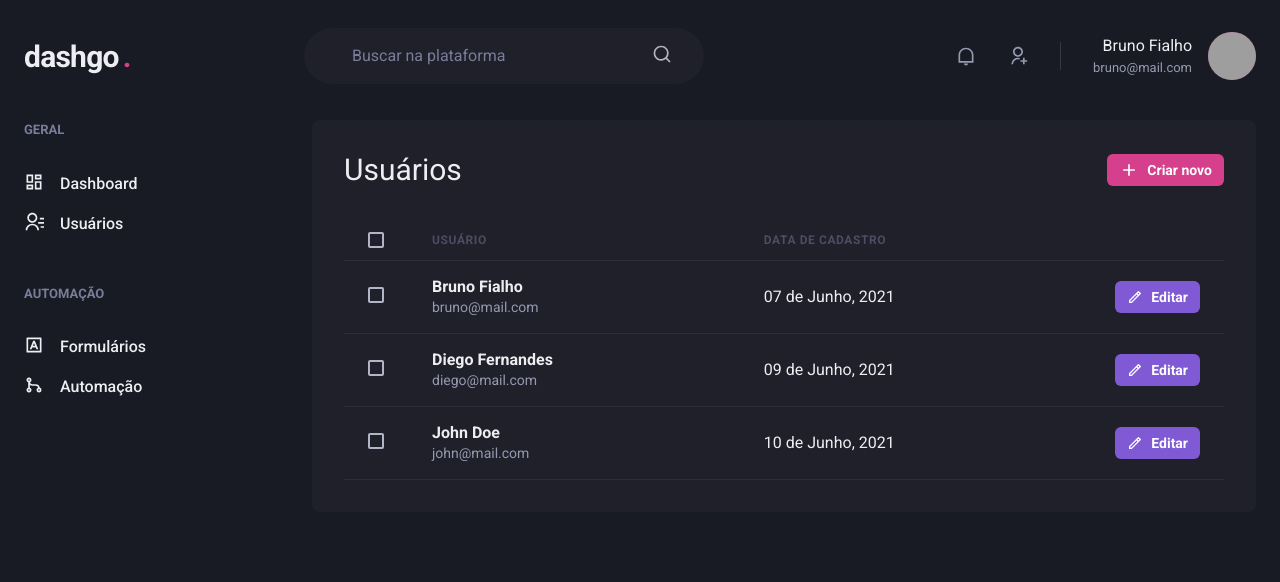
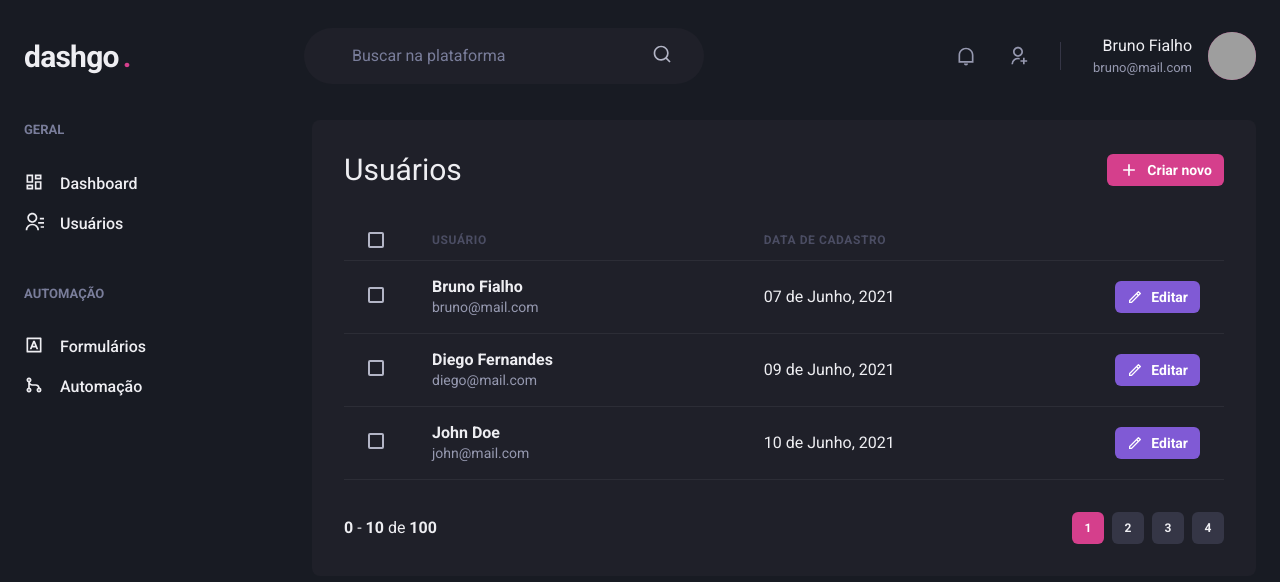
Before and after one commit to bruno-fialho/ignite-nextjs-dashgo, a Next.js app: page /users in a window 1280 px wide. Shown: the top 582 px of the page. Built offline with nearby package versions, Linux system fonts and the light colour scheme; grey boxes are pictures that could not be loaded.

Commit message:
Add Pagination

```diff
--- /dev/null
+++ b/src/components/Pagination.tsx
@@ -0,0 +1,64 @@
+import { HStack, Button, Box } from "@chakra-ui/react";
+
+export default function Pagination() {
+  return (
+    <HStack
+      mt="8"
+      spacing="6"
+      justify="space-between"
+      align="center"
+    >
+      <Box>
+          <strong>0</strong> - <strong>10</strong> de <strong>100</strong>
+      </Box>
+      <HStack spacing="2">
+        <Button
+          size="sm"
+          fontSize="xs"
+          width="4"
+          colorScheme="pink"
+          disabled
+          _disabled={{
+            bg: 'pink.500',
+            cursor: 'default',
+          }}
+        >
+          1
+        </Button>
+        <Button
+          size="sm"
+          fontSize="xs"
+          width="4"
+          bg="gray.700"
+          _hover={{
+            bg: 'gray.500'
+          }}
+        >
+          2
+        </Button>
+        <Button
+          size="sm"
+          fontSize="xs"
+          width="4"
+          bg="gray.700"
+          _hover={{
+            bg: 'gray.500'
+          }}
+        >
+          3
+        </Button>
+        <Button
+          size="sm"
+          fontSize="xs"
+          width="4"
+          bg="gray.700"
+          _hover={{
+            bg: 'gray.500'
+          }}
+        >
+          4
+        </Button>
+      </HStack>
+    </HStack>
+  )
+}
--- a/src/pages/users/index.tsx
+++ b/src/pages/users/index.tsx
@@ -2,6 +2,7 @@
 import { RiAddLine, RiPencilLine } from "react-icons/ri";
 
 import Header from "../../components/Header";
+import Pagination from "../../components/Pagination";
 import Sidebar from "../../components/Sidebar";
 
 export default function UserList() {
@@ -110,6 +111,8 @@
               </Tr>
             </Tbody>
           </Table>
+
+          <Pagination />
         </Box>
       </Flex>
     </Box>
```
